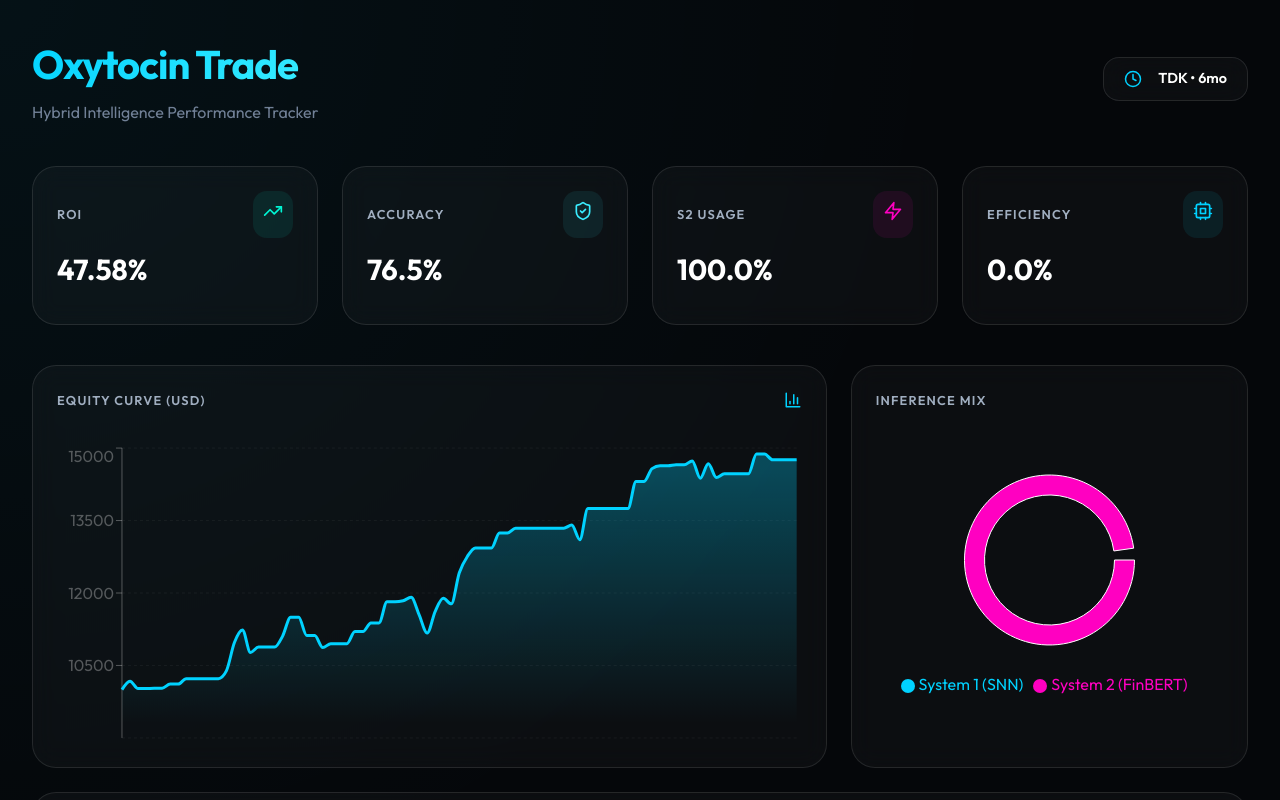
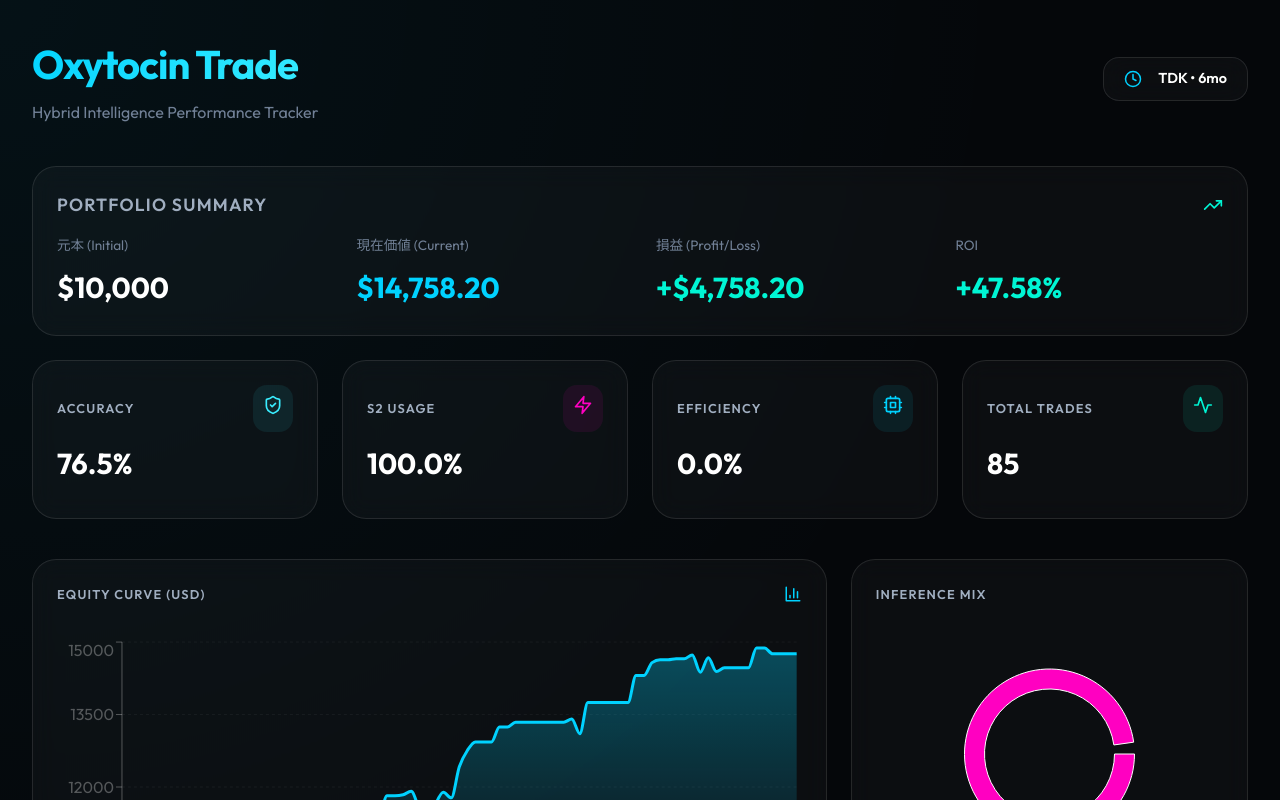
Before and after one commit to alayaproject0-stack/oxytocin-trade, a React (Vite) app in the folder src/dashboard/: page / in a window 1280 px wide. Shown: the top 800 px of the page. Built offline with nearby package versions, Linux system fonts and the light colour scheme.

Commit message:
Add portfolio summary showing initial balance, current value, profit/loss, and ROI

```diff
--- a/src/dashboard/src/App.jsx
+++ b/src/dashboard/src/App.jsx
@@ -76,11 +76,59 @@ const App = () => {
                 </div>
             </header>
 
+            {/* Portfolio Summary - 元本と損益 */}
+            <motion.section
+                initial={{ opacity: 0, y: 20 }}
+                animate={{ opacity: 1, y: 0 }}
+                className="glass-card"
+                style={{ marginBottom: '1.5rem', padding: '1.5rem' }}
+            >
+                <div style={{ display: 'flex', justifyContent: 'space-between', alignItems: 'center', marginBottom: '1rem' }}>
+                    <div className="stat-label" style={{ fontSize: '1.1rem' }}>Portfolio Summary</div>
+                    <TrendingUp size={20} color={summary.roi_pct >= 0 ? '#00f5d4' : '#ff4d4d'} />
+                </div>
+                <div style={{ display: 'grid', gridTemplateColumns: 'repeat(4, 1fr)', gap: '2rem' }}>
+                    <div>
+                        <div style={{ color: '#718096', fontSize: '0.85rem', marginBottom: '0.5rem' }}>元本 (Initial)</div>
+                        <div style={{ fontSize: '1.8rem', fontWeight: 700, color: '#fff' }}>
+                            ${(summary.initial_balance || 10000).toLocaleString()}
+                        </div>
+                    </div>
+                    <div>
+                        <div style={{ color: '#718096', fontSize: '0.85rem', marginBottom: '0.5rem' }}>現在価値 (Current)</div>
+                        <div style={{ fontSize: '1.8rem', fontWeight: 700, color: '#00d2ff' }}>
+                            ${(summary.final_balance || summary.current_balance || 10000).toLocaleString(undefined, { minimumFractionDigits: 2, maximumFractionDigits: 2 })}
+                        </div>
+                    </div>
+                    <div>
+                        <div style={{ color: '#718096', fontSize: '0.85rem', marginBottom: '0.5rem' }}>損益 (Profit/Loss)</div>
+                        <div style={{
+                            fontSize: '1.8rem',
+                            fontWeight: 700,
+                            color: ((summary.final_balance || summary.current_balance || 10000) - (summary.initial_balance || 10000)) >= 0 ? '#00f5d4' : '#ff4d4d'
+                        }}>
+                            {((summary.final_balance || summary.current_balance || 10000) - (summary.initial_balance || 10000)) >= 0 ? '+' : ''}
+                            ${((summary.final_balance || summary.current_balance || 10000) - (summary.initial_balance || 10000)).toLocaleString(undefined, { minimumFractionDigits: 2, maximumFractionDigits: 2 })}
+                        </div>
+                    </div>
+                    <div>
+                        <div style={{ color: '#718096', fontSize: '0.85rem', marginBottom: '0.5rem' }}>ROI</div>
+                        <div style={{
+                            fontSize: '1.8rem',
+                            fontWeight: 700,
+                            color: summary.roi_pct >= 0 ? '#00f5d4' : '#ff4d4d'
+                        }}>
+                            {summary.roi_pct >= 0 ? '+' : ''}{summary.roi_pct.toFixed(2)}%
+                        </div>
+                    </div>
+                </div>
+            </motion.section>
+
             <section className="stats-grid">
-                <StatCard title="ROI" value={`${summary.roi_pct.toFixed(2)}%`} icon={TrendingUp} color="#00f5d4" />
                 <StatCard title="Accuracy" value={`${summary.accuracy_pct.toFixed(1)}%`} icon={ShieldCheck} color="#3aedff" />
                 <StatCard title="S2 Usage" value={`${summary.system2_wake_rate_pct.toFixed(1)}%`} icon={Zap} color="#ff00c1" />
                 <StatCard title="Efficiency" value={`${summary.energy_saved_pct.toFixed(1)}%`} icon={Cpu} color="#00d2ff" />
+                <StatCard title="Total Trades" value={data.daily_data.length} icon={Activity} color="#00f5d4" />
             </section>
 
             <div className="charts-grid">
```
